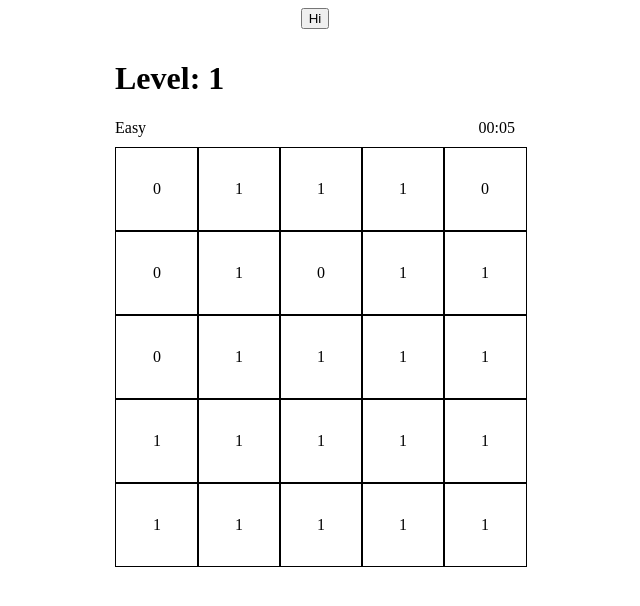
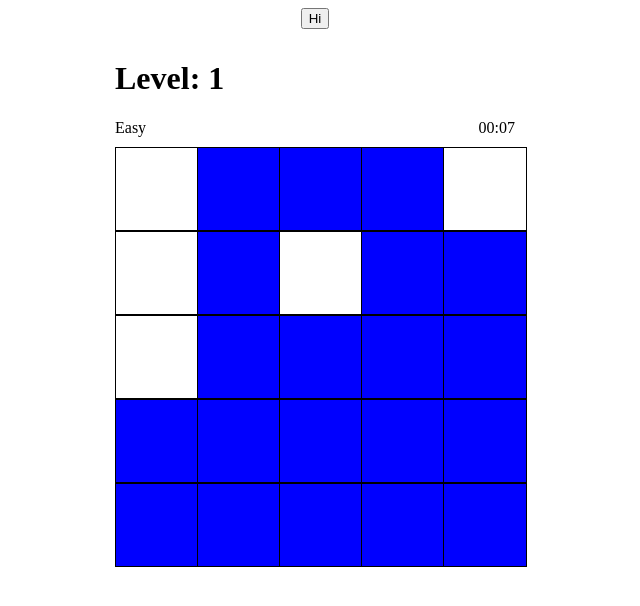
Before and after one commit to xusandrew/nonogram, a React (Create React App) app in the folder web/: page / in a window 1280 px wide. Shown: the top 606 px of the page, without its empty margins (325-965 px from the left). Built offline with nearby package versions, Linux system fonts and the light colour scheme.

Commit message:
Colors instead of numbers on board display

```diff
--- a/web/src/components/board.js
+++ b/web/src/components/board.js
@@ -40,7 +40,11 @@ const Board = props => {
             onMouseUp={() => setMouseDown(false)}
             onMouseEnter={() => handleHover(i)}
           >
-            {square}
+            {square === 1 ? (
+              <div className='filled'></div>
+            ) : (
+              <div className='empty'></div>
+            )}
           </div>
         )
       })}
--- a/web/src/index.css
+++ b/web/src/index.css
@@ -28,3 +28,15 @@
     width: clamp(300px, 50vh, 600px);
     justify-content: space-between;
 }
+
+.filled {
+    background-color: blue;
+    width: 100%;
+    height: 100%
+}
+
+.empty {
+    background-color: white;
+    width: 100%;
+    height: 100%
+}
```
